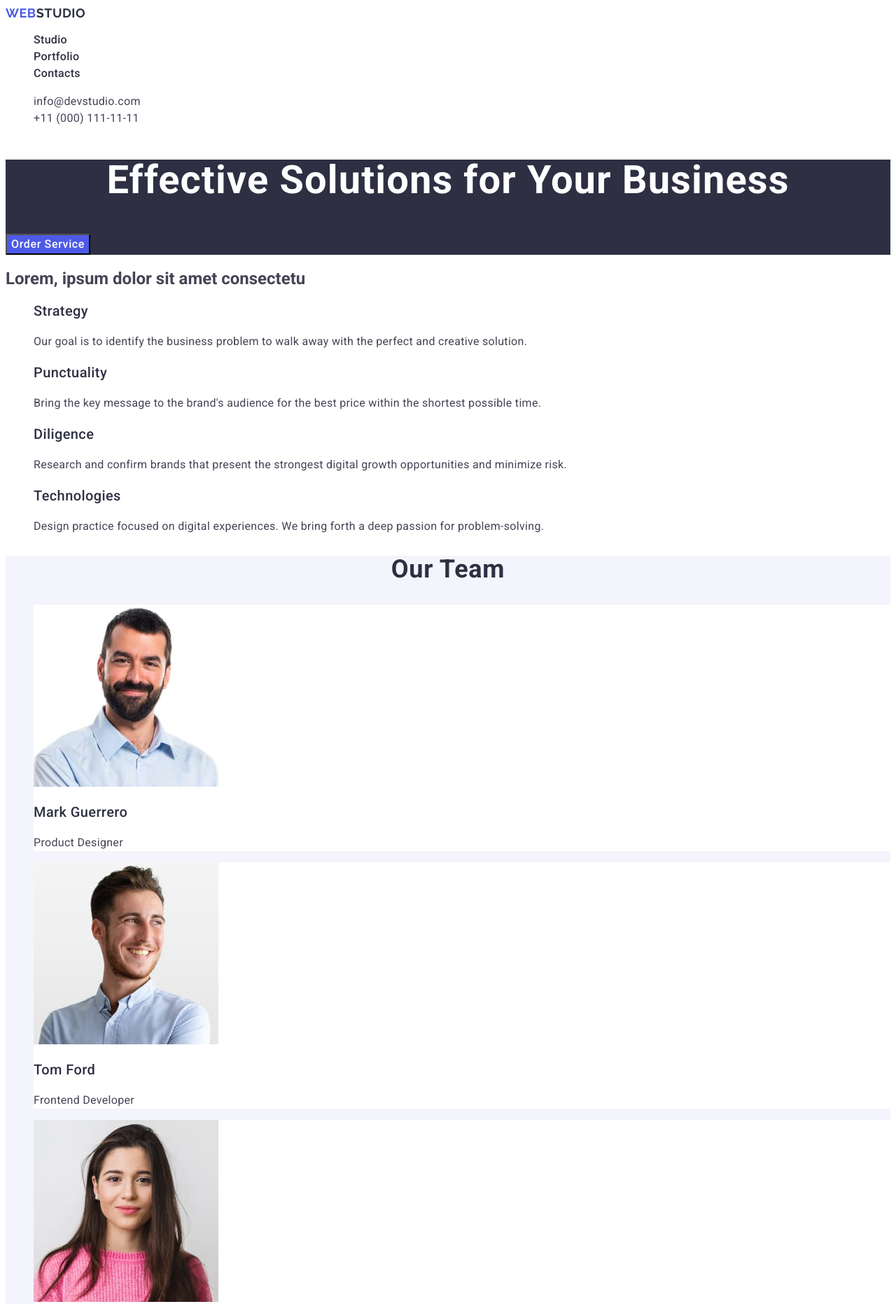
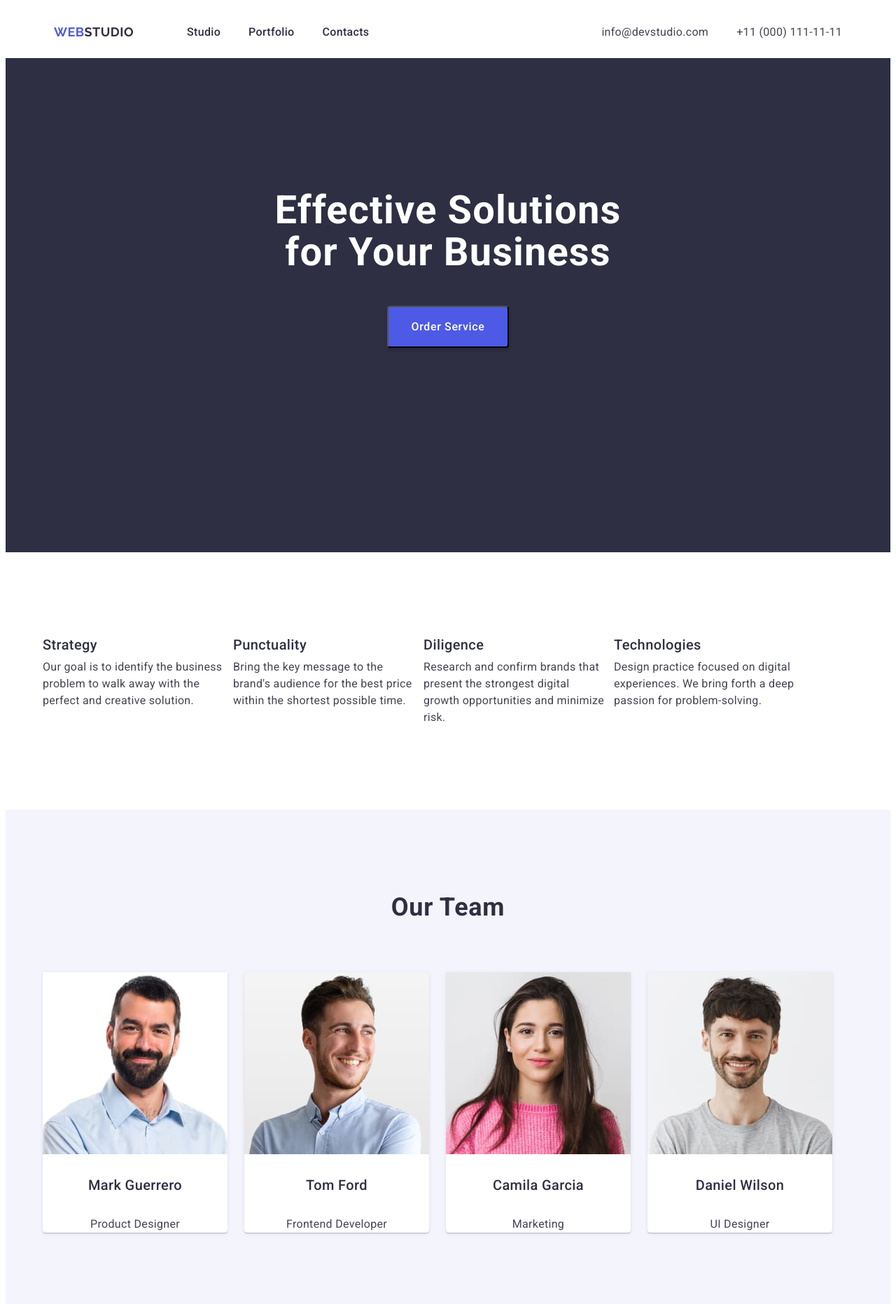
Before and after one commit to Qerilod/goit-markup-hw-03, a plain HTML site: page index.html in a window 1280 px wide. Shown: the top 1863 px of the page at 70% size. Drawn offline with Linux system fonts and the light colour scheme.

Commit message:
goit-markup-hw-03

```diff
--- a/css/style.css
+++ b/css/style.css
@@ -1,7 +1,65 @@
+h1,
+h2,
+h3,
+h4,
+h5,
+h6,
+p {
+  margin-top: 0;
+  margin-bottom: 0;
+}
+
+ul,
+ol {
+  margin-top: 0;
+  margin-bottom: 0;
+  padding-left: 0;
+}
+button {
+  cursor: pointer;
+}
+img {
+  display: block;
+}
+/* ==========Container======== */
+.container {
+  width: 1158px;
+  margin-left: auto;
+  margin-right: auto;
+  padding-right: 15px;
+  padding-left: 15px;
+}
+
 body {
   font-family: "Roboto", sans-serif;
   color: #434455;
   background-color: #ffffff;
+}
+/* ======Header====== */
+.header-container {
+  display: flex;
+  justify-content: center;
+  align-items: center;
+  padding-top: 25.5px;
+  padding-bottom: 25.5px;
+}
+.nav-flex-container {
+  display: flex;
+  align-items: center;
+  justify-content: space-between;
+}
+
+.address-flex-container {
+  display: flex;
+  align-items: flex-start;
+  gap: 40px;
+  margin-left: 332px;
+}
+.menu-list-container {
+  align-items: center;
+  display: inline-flex;
+  align-items: flex-start;
+  gap: 40px;
 }
 /* Navigation */
 
@@ -13,6 +71,7 @@ body {
   letter-spacing: 0.03em;
   text-transform: uppercase;
   color: #4d5ae5;
+  margin-right: 76px;
 }
 
 .span-first {
@@ -57,9 +116,17 @@ address {
   color: #404bbf;
 }
 
-/* Section-1 */
+/* Section-hero-Container */
+.hero-container {
+  color: var(--white, #fff);
+  text-align: center;
+}
+
+/* Section-hero */
 .back-con {
   background-color: #2e2f42;
+  padding-top: 188px;
+  padding-bottom: 292px;
 }
 
 .sectionfirst {
@@ -68,6 +135,7 @@ address {
   text-align: center;
   letter-spacing: 0.02em;
   color: #ffffff;
+  margin-bottom: 46px;
 }
 .button-con {
   background-color: #4d5ae5;
@@ -77,11 +145,51 @@ address {
   line-height: 1.5;
   letter-spacing: 0.04em;
   color: #ffffff;
-  cursor: pointer;
+
+  display: inline-flex;
+  padding: 16px 32px;
+  align-items: flex-start;
+  gap: 10px;
+  border-radius: 4px;
+  background: var(--iris, #4d5ae5);
+  box-shadow: 0px 4px 4px 0px rgba(0, 0, 0, 0.15);
 }
 .button-con:hover,
 .button-con:focus {
   background-color: #404bbf;
+}
+
+/* Section-2-container */
+.qualities-section {
+  padding-top: 120px;
+  padding-bottom: 120px;
+}
+
+.benefits-list {
+  display: flex;
+  gap: 8px;
+}
+
+.benefits-list-item {
+  width: calc(100%-72px) / 4;
+  display: flex;
+  width: 264px;
+  flex-direction: column;
+  align-items: flex-start;
+  gap: 8px;
+}
+
+.visually-hidden {
+  position: absolute;
+  width: 1px;
+  height: 1px;
+  margin: -1px;
+  border: 0;
+  padding: 0;
+  white-space: nowrap;
+  clip-path: inset(100%);
+  clip: rect(0 0 0 0);
+  overflow: hidden;
 }
 
 /* Section-2 */
@@ -100,10 +208,18 @@ address {
   color: #434455;
 }
 
+/* Section-3-container */
+.our-team-ul-container {
+  display: flex;
+  gap: 24px;
+}
+
 /* Section-3 */
 
 .back-our-team {
   background-color: #f4f4fd;
+  padding-top: 120px;
+  padding-bottom: 120px;
 }
 
 .our-team-h {
@@ -115,7 +231,20 @@ address {
   color: #2e2f42;
 }
 .back-ul-con {
+  width: calc(100%-72px) / 4;
   background-color: #ffffff;
+  display: inline-flex;
+  padding-bottom: 0px;
+  flex-direction: column;
+  justify-content: center;
+  align-items: center;
+  gap: 32px;
+  margin-top: 72px;
+  border-radius: 0px 0px 4px 4px;
+  background: var(--white, #fff);
+  box-shadow: 0px 2px 1px 0px rgba(46, 47, 66, 0.08),
+    0px 1px 1px 0px rgba(46, 47, 66, 0.16),
+    0px 1px 6px 0px rgba(46, 47, 66, 0.08);
 }
 
 .team-h-con {
@@ -129,6 +258,46 @@ address {
   line-height: 1.5;
   letter-spacing: 0.02em;
   color: #434455;
+}
+
+/* Section-4-container */
+.portfolio-container {
+  display: flex;
+  background: #fff;
+  padding-top: 120px;
+  padding-bottom: 120px;
+}
+.portfolio-list-container {
+  display: flex;
+  gap: 24px;
+}
+.portfolio-list-container-second {
+  display: flex;
+  gap: 24px;
+}
+.portfolio-list-item {
+  display: flex;
+  width: calc(100%-48px) / 3;
+  padding-bottom: 0px;
+  flex-direction: column;
+  align-items: flex-start;
+  gap: 32px;
+  flex-shrink: 0;
+  margin-top: 72px;
+  margin-bottom: 48px;
+  border: 1px solid var(--cornflower, #e7e9fc);
+  background: var(--white, #fff);
+}
+.portfolio-list-item-second {
+  display: flex;
+  width: calc(100%-48px) / 3;
+  padding-bottom: 0px;
+  flex-direction: column;
+  align-items: flex-start;
+  gap: 32px;
+  flex-shrink: 0;
+  border: 1px solid var(--cornflower, #e7e9fc);
+  background: var(--white, #fff);
 }
 
 /* Section-4 */
@@ -159,7 +328,10 @@ address {
 
 .footer-back {
   background-color: #2e2f42;
+  padding-top: 101.5px;
+  padding-bottom: 100px;
 }
+
 .logo-two {
   font-family: "Raleway", sans-serif;
   font-weight: 700;
@@ -179,4 +351,6 @@ address {
   letter-spacing: 0.02em;
   font-size: 16px;
   font-weight: 400;
+  margin-top: 17.5px;
+  width: 264px;
 }
--- a/index.html
+++ b/index.html
@@ -13,13 +13,14 @@
     />
   </head>
   <body>
-    <header>
+    <header class="header-page">
+      <div class="container header-container">
         <!-- Navigation -->
-      <nav>
+        <nav class="nav-flex-container">
           <a class="logo" href="./index.html"
             >Web<span class="span-first">Studio</span></a
           >
-        <ul class="decoration">
+          <ul class="decoration menu-list-container">
             <li>
               <a class="panel" href="./index.html">Studio</a>
             </li>
@@ -34,7 +35,7 @@
 
         <!-- Contacts -->
         <address class="addr">
-        <ul class="decoration">
+          <ul class="decoration address-flex-container">
             <li>
               <a class="contact-con" href="mailto:info@devstudio.com"
                 >info@devstudio.com</a
@@ -47,41 +48,50 @@
             </li>
           </ul>
         </address>
+      </div>
     </header>
 
     <main>
       <!-- Section-1 -->
       <section class="back-con">
-        <h1 class="sectionfirst">Effective Solutions for Your Business</h1>
+        <div class="container hero-container">
+          <h1 class="sectionfirst">
+            Effective Solutions <br />
+            for Your Business
+          </h1>
 
           <button class="button-con" type="button">Order Service</button>
+        </div>
       </section>
       <!-- Section-2 -->
-      <section>
-        <h2>Lorem, ipsum dolor sit amet consectetu</h2>
-        <ul class="decoration">
-          <li>
+      <section class="qualities-section">
+        <div class="container">
+          <h2 class="visually-hidden">
+            Lorem, ipsum dolor sit amet consectetu
+          </h2>
+          <ul class="benefits-list decoration">
+            <li class="benefits-list-item">
               <h3 class="qualities-h-con">Strategy</h3>
               <p class="qualities-p-con">
-              Our goal is to identify the business problem to walk away with the
-              perfect and creative solution.
+                Our goal is to identify the business problem to walk away with
+                the perfect and creative solution.
               </p>
             </li>
-          <li>
+            <li class="benefits-list-item">
               <h3 class="qualities-h-con">Punctuality</h3>
               <p class="qualities-p-con">
                 Bring the key message to the brand's audience for the best price
                 within the shortest possible time.
               </p>
             </li>
-          <li>
+            <li class="benefits-list-item">
               <h3 class="qualities-h-con">Diligence</h3>
               <p class="qualities-p-con">
                 Research and confirm brands that present the strongest digital
                 growth opportunities and minimize risk.
               </p>
             </li>
-          <li>
+            <li class="benefits-list-item">
               <h3 class="qualities-h-con">Technologies</h3>
               <p class="qualities-p-con">
                 Design practice focused on digital experiences. We bring forth a
@@ -89,11 +99,13 @@
               </p>
             </li>
           </ul>
+        </div>
       </section>
       <!-- Section-3 -->
       <section class="back-our-team">
+        <div class="container">
           <h2 class="our-team-h">Our Team</h2>
-        <ul class="decoration">
+          <ul class="our-team-ul-container decoration">
             <li class="back-ul-con">
               <img
                 src="./images/photomark.jpg"
@@ -136,12 +148,14 @@
               <p class="team-p-con">UI Designer</p>
             </li>
           </ul>
+        </div>
       </section>
       <!--Section-4-->
-      <section>
+      <section class="portfolio-container">
+        <div class="container">
           <h2 class="our-portfolio-h">Our Portfolio</h2>
-        <ul class="decoration">
-          <li>
+          <ul class="portfolio-list-container decoration">
+            <li class="portfolio-list-item">
               <img
                 src="./images/panel.jpg"
                 alt="Banking App"
@@ -151,7 +165,7 @@
               <h3 class="portfolio-h-con">Banking App</h3>
               <p class="portfolio-p-con">App</p>
             </li>
-          <li>
+            <li class="portfolio-list-item">
               <img
                 src="./images/twosmart.jpg"
                 alt="Cashless Payment"
@@ -162,7 +176,7 @@
               <p class="portfolio-p-con">Marketing</p>
             </li>
 
-          <li>
+            <li class="portfolio-list-item">
               <img
                 src="./images/loptop.jpg"
                 alt="Meditation App"
@@ -172,7 +186,9 @@
               <h3 class="portfolio-h-con">Meditation App</h3>
               <p class="portfolio-p-con">App</p>
             </li>
-          <li>
+          </ul>
+          <ul class="portfolio-list-container-second decoration">
+            <li class="portfolio-list-item-second">
               <img
                 src="./images/steeringwheel.jpg"
                 alt="Taxi Service"
@@ -182,7 +198,7 @@
               <h3 class="portfolio-h-con">Taxi Service</h3>
               <p class="portfolio-p-con">Marketing</p>
             </li>
-          <li>
+            <li class="portfolio-list-item-second">
               <img
                 src="./images/phonepanel.jpg"
                 alt="Screen Illustrations"
@@ -192,7 +208,7 @@
               <h3 class="portfolio-h-con">Screen Illustrations</h3>
               <p class="portfolio-p-con">Design</p>
             </li>
-          <li>
+            <li class="portfolio-list-item-second">
               <img
                 src="./images/women.jpg"
                 alt="Online Courses"
@@ -203,21 +219,24 @@
               <p class="portfolio-p-con">Marketing</p>
             </li>
           </ul>
+        </div>
       </section>
     </main>
 
     <footer class="footer-back">
       <!-- Logo -->
-
+      <div class="footer-container container">
         <a class="logo-two" href="./index.html"
           >Web <span class="span-two">Studio</span></a
         >
         <!-- Advertising -->
 
         <p class="footer-p">
-        Increase the flow of customers and sales for your business with digital
+          Increase the flow of customers and <br />
+          sales for your business with digital <br />
           marketing & growth solutions.
         </p>
+      </div>
     </footer>
   </body>
 </html>
```
Lines whose indentation alone changed are shown as unchanged.
